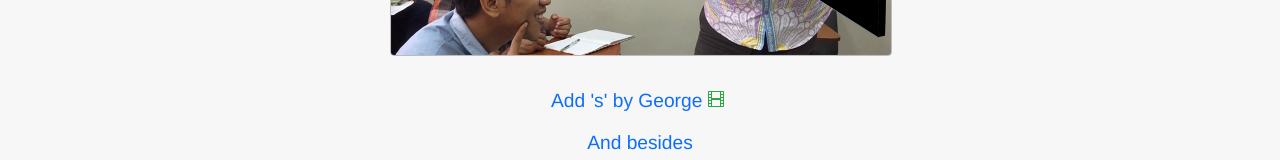
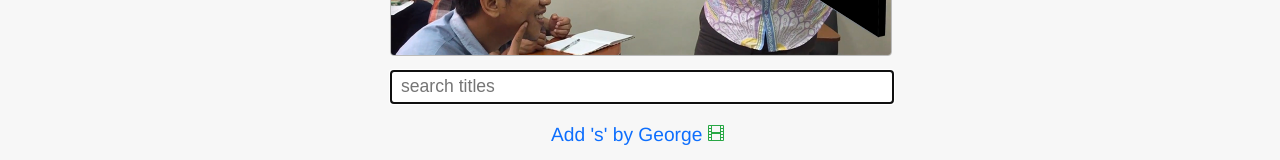
Before and after one commit to boltonsteve/gurueap, a SvelteKit app: page /posts in a window 1280 px wide. Shown: the part 278-438 px from the top of the page. Built offline with nearby package versions, Linux system fonts and the light colour scheme.

Commit message:
search title added

```diff
--- a/src/routes/posts/+page.svelte
+++ b/src/routes/posts/+page.svelte
@@ -5,12 +5,18 @@
     import { video, music } from '$lib/emojis.js'
     import { links } from '$lib/links.js';
 
+    let refineTitle = '';
+    let refineKeyword = '';
+
     links.sort((a,b) => (a.title > b.title) ? 1 : ((b.title > a.title) ? -1 : 0));
     let linksCount = links.length;
 
     let menu,menuDivs;
 
+    let setUp = () => {
+
         menuDivs = links.map( next => {
+
             let emoticons = '';
             if('keywords' in next) {
                 if(next.keywords.includes('video')) {
@@ -21,12 +27,39 @@
                 }
             }
 
+            console.log("refineTitle: " + refineTitle);
+
+            if(refineTitle == '') {
                 return `<div class="mb-2 text-center link-menu">
                     <a href="${base}/posts/${next.href}">${next.title}</a> <span class="text-success">${emoticons}</span>
                 </div>`
+            } else {
+                console.log('Refining..!');
+                if(next.title.toLowerCase().match(refineTitle)) {
+                    return `<div class="mb-2 text-center link-menu">
+                        <a href="${base}/posts/${next.href}">${next.title}</a> <span class="text-success">${emoticons}</span>
+                    </div>`
+                }
+            }
+
         })
 
         menu = menuDivs.join('');
+
+    }
+
+    setUp();
+
+
+    const handleTitleInput = (e) => {
+        refineTitle = e.target.value.toLowerCase();
+        setUp();
+    }
+
+    const handleKeywordInput = (e) => {
+        refineKeyword = e.target.value.toLowerCase();
+        /* setUp(); */
+    }
 
 </script>
 
@@ -40,8 +73,16 @@
 </svelte:head>
 
 <div class="mb-3 mw-500">
-    <!--<input id="refine" type="text" class="form-control" autofocus>-->
+
+    <img src="/img/steve-whiteboard.png" class="img-fluid rounded mb-1" alt="Lemon Squeezy Class" style="border:1px solid #bbbbbb;">
+
+        <!--<div class="row-col cols-11">-->
+        <input id="refine_title" type="text" class="mb-2" placeholder="search titles" autofocus on:input={handleTitleInput} value={refineTitle}>
+        <!--<input id="refine_keyword" type="text" class="mb-2" placeholder="search keywords" on:input={handleKeywordInput} value={refineKeyword}>
+    </div>-->
+
     <!--<h1 class="text-center">{linksCount} Posts</h1>-->
-    <img src="/img/steve-whiteboard.png" class="img-fluid rounded mb-3" alt="Lemon Squeezy Class" style="border:1px solid #bbbbbb;">
+
     {@html menu}
+
 </div>
--- a/src/routes/posts/subject-verb/+page.svelte
+++ b/src/routes/posts/subject-verb/+page.svelte
@@ -119,6 +119,6 @@
 
     {@html activity}
 
-    <button class="btn my-1" on:click={checkAns}>Check answers</button>
+    <button class="btn my-1 d-block mx-auto" on:click={checkAns}>Check answers</button>
 
 </div>
--- a/static/steve_bs.css
+++ b/static/steve_bs.css
@@ -141,6 +141,9 @@ ul.links {
 }
 .cols-15 {
     grid-template-columns: 1fr 5fr;
+}
+.cols-61 {
+    grid-template-columns: 6fr 1fr;
 }
 .cols-16 {
     grid-template-columns: 1fr 6fr;
@@ -548,7 +551,9 @@ nav {
 
 input {
     border-radius: 3px;
-    border: 1px solid var(--blue);
+    border: 2px solid var(--dark);
     height: 20px;
     padding: 5px 9px 5px 9px;
+    font-size:1.1rem;
+    width: calc(100% - 18px);
 }
```
Lines whose indentation alone changed are shown as unchanged.
